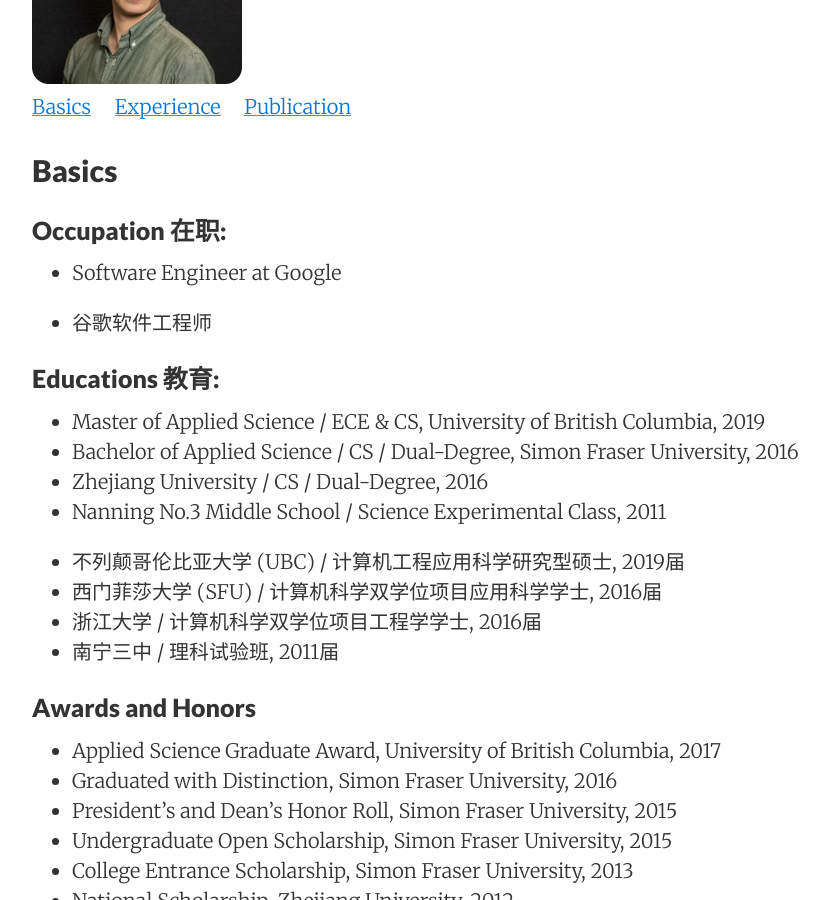
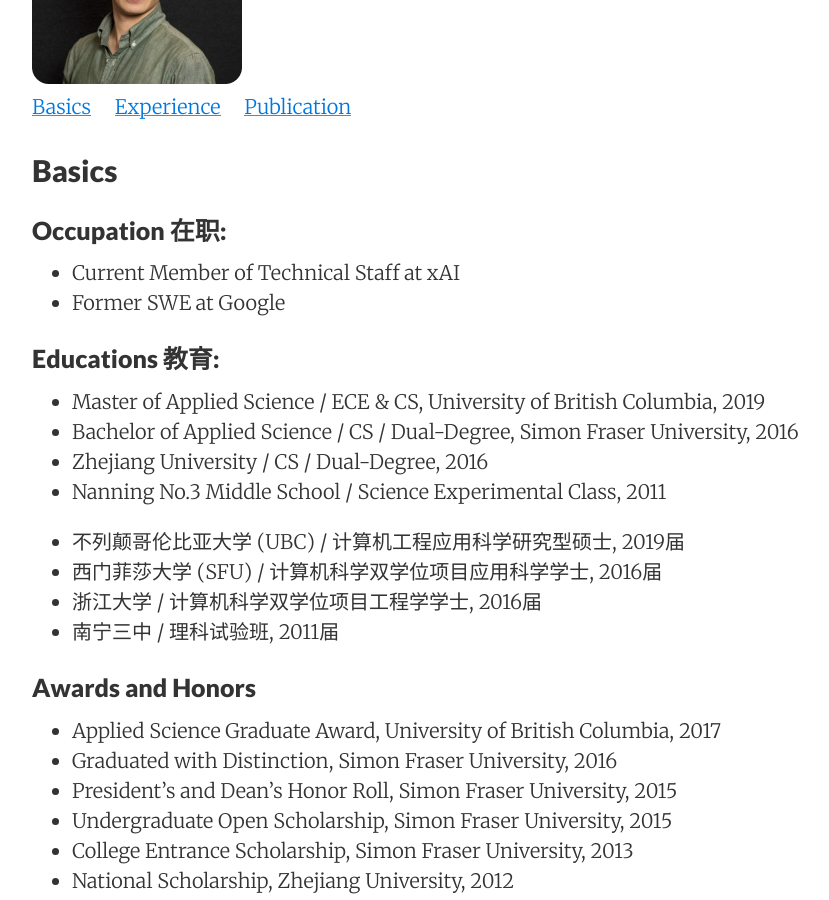
Before and after one commit to Louis-Ye/Louis-Ye.github.io, a Jekyll site: the page built from cv/index.md, in a window 1280 px wide and 900 px high, scrolled down 366 px. Shown: the whole window, without its empty margins (188-1017 px from the left). Built offline with Jekyll 4.4.1, drawn with Linux system fonts in a browser that asks for light colours; nearby versions of some CDN libraries.

Commit message:
Update occupation details in index.md

```diff
--- a/cv/index.md
+++ b/cv/index.md
@@ -14,9 +14,8 @@ tags: Curriculum Vitae
 <h2 id="Basics">Basics</h2>
 
 ### Occupation 在职:
-* Software Engineer at Google
-
-* 谷歌软件工程师
+* Current Member of Technical Staff at xAI
+* Former SWE at Google
 
 ### Educations 教育:
 * Master of Applied Science / ECE & CS, University of British Columbia, 2019
```
